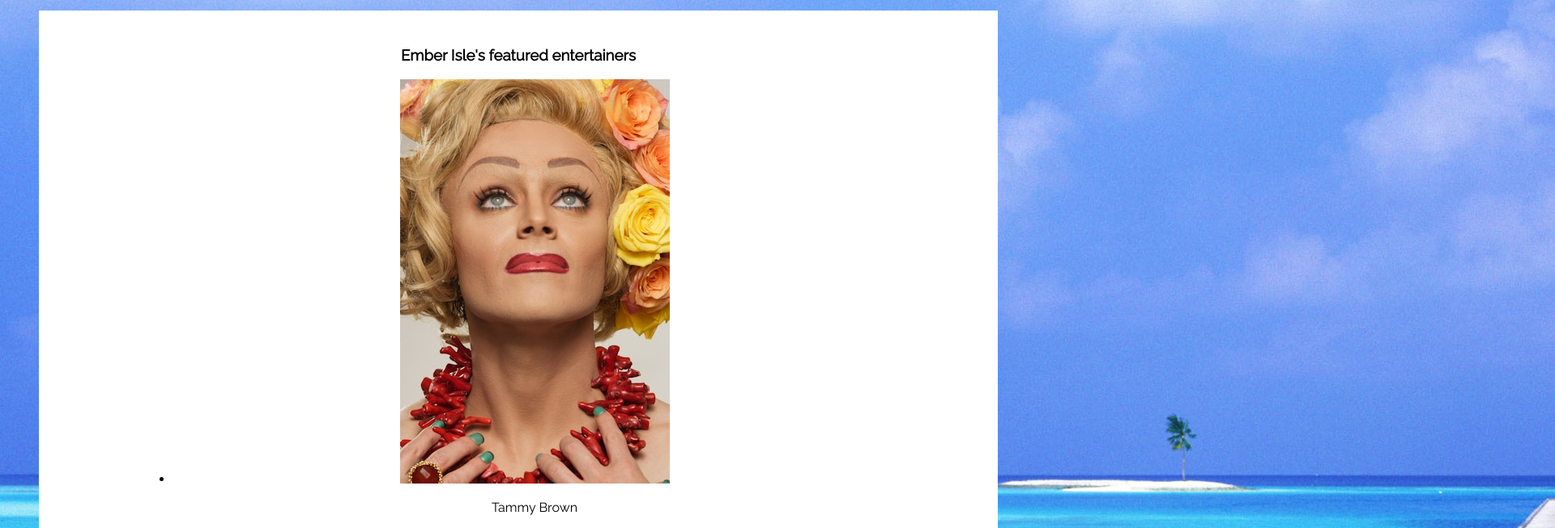
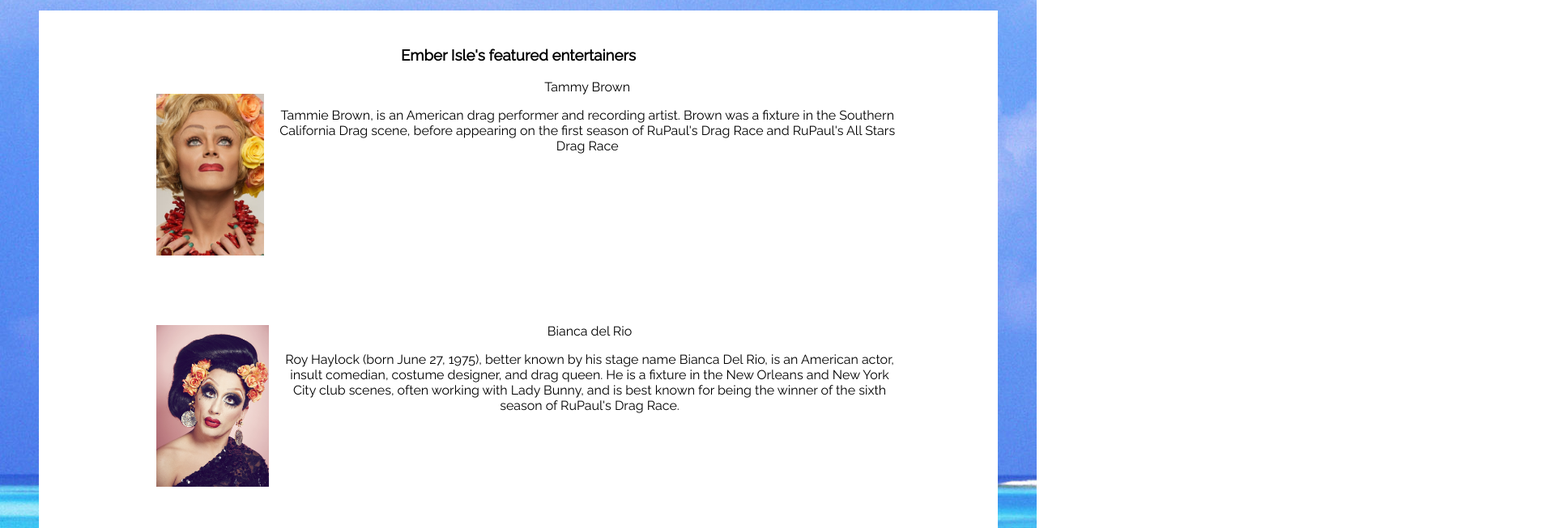
Before and after one commit to veronica-aubry/ember_isle, a plain HTML site: page activities.html in a window 1280 px wide. Shown: the part 331-984 px from the top of the page at 81% size, 1920 px wide, since content can reach past the window. Drawn offline with Linux system fonts and the light colour scheme.

Commit message:
completed styling

```diff
--- a/activities.html
+++ b/activities.html
@@ -17,15 +17,17 @@
   <body>
     <div class="content">
       <h3> Ember Isle's featured entertainers </h3>
-        <ul>
-          <li>
-            <img src="images/tammy_brown.jpg">
-            <p>Tammy Brown</p>
-          </li>
-          <li>
-            <img src="images/bianca_del_rio.jpg">
-            <p>Bianca del Rio</p>
-          </li>
+      <img src="images/tammy_brown.jpg" class="activity1">
+        <p class="caption1">
+          Tammy Brown
+        </p>
+        <p class="bio"> Tammie Brown, is an American drag performer and recording artist. Brown was a fixture in the Southern California Drag scene, before appearing on the first season of RuPaul's Drag Race and RuPaul's All Stars Drag Race </p>
+        <br>
+      <img src="images/bianca_del_rio.jpg" class="activity2">
+        <p class="caption2">
+          Bianca del Rio
+        </p>
+        <p> Roy Haylock (born June 27, 1975), better known by his stage name Bianca Del Rio, is an American actor, insult comedian, costume designer, and drag queen. He is a fixture in the New Orleans and New York City club scenes, often working with Lady Bunny, and is best known for being the winner of the sixth season of RuPaul's Drag Race. </p>
     </div>
   </body>
   <footer>
--- a/styles.css
+++ b/styles.css
@@ -37,6 +37,30 @@ img .header_pic {
   background-color: #fff;
 }
 
+.gallery {
+  width: 300px;
+  align-items: baseline;
+  margin: 2%;
+
+}
+
+.activity1 {
+  height: 200px;
+  float: left;
+  margin: 2%;
+}
+
+.activity2 {
+  height: 200px;
+  float: left;
+  clear: left;
+  margin: 2%;
+}
+
+.bio {
+  margin-bottom: 175px;
+}
+
 a {
   text-decoration: none;
   color: #C75C86;
```
Also changed, not shown: index.html (+1 -0 lines), pictures.html (+4 -4 lines), images/index_photo.jpg (added).
